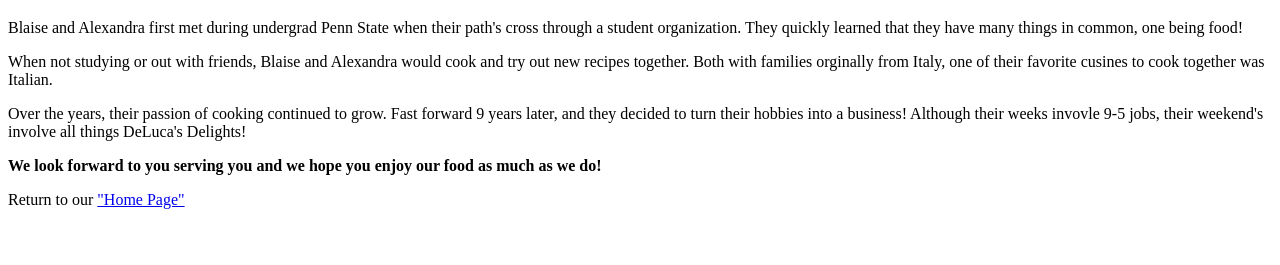
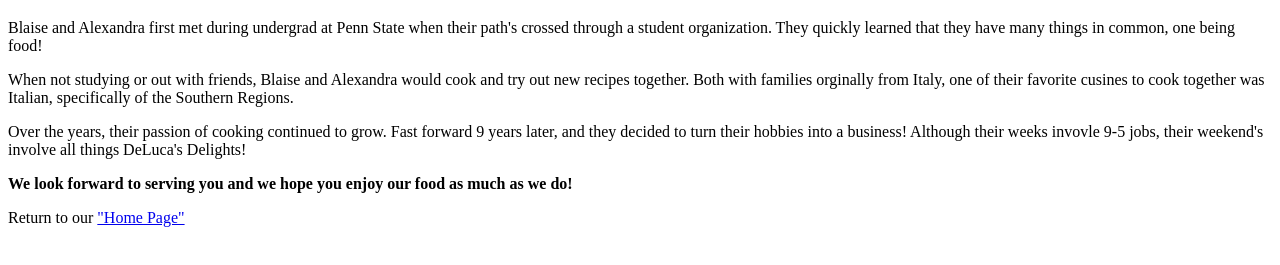
Before and after one commit to ack0024/hw1, a plain HTML site: page Aboutus.html in a window 1280 px wide. Shown: the part 61-326 px from the top of the page. Drawn offline with Linux system fonts and the light colour scheme.

Commit message:
final updates

```diff
--- a/Aboutus.html
+++ b/Aboutus.html
@@ -8,11 +8,11 @@
 <body>
     <h1>About Us</h1>
 
-    <p>Blaise and Alexandra first met during undergrad Penn State when their path's cross through a student organization. They quickly learned that they have many things in common, one being food! </p>
-    <p>When not studying or out with friends, Blaise and Alexandra would cook and try out new recipes together. Both with families orginally from Italy, one of their favorite cusines to cook together was Italian.</p>
+    <p>Blaise and Alexandra first met during undergrad at Penn State when their path's crossed through a student organization. They quickly learned that they have many things in common, one being food! </p>
+    <p>When not studying or out with friends, Blaise and Alexandra would cook and try out new recipes together. Both with families orginally from Italy, one of their favorite cusines to cook together was Italian, specifically of the Southern Regions.</p>
     <p>Over the years, their passion of cooking continued to grow. Fast forward 9 years later, and they decided to turn their hobbies into a business! Although their weeks invovle 9-5 jobs, their weekend's involve all things DeLuca's Delights!</p>
 
-    <p><strong>We look forward to you serving you and we hope you enjoy our food as much as we do!</strong></p>
+    <p><strong>We look forward to serving you and we hope you enjoy our food as much as we do!</strong></p>
 
     <p>Return to our <a href="index.html">"Home Page"</a></p>
 
```
Also changed, not shown: Menu.html (+1 -1 lines).
